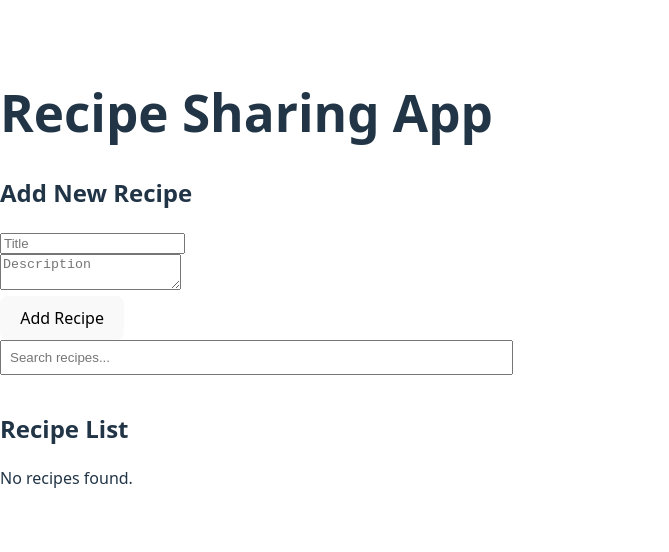
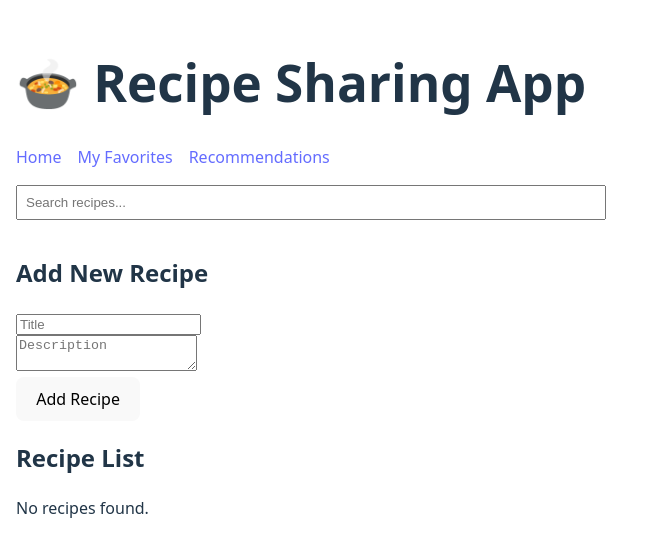
Before and after one commit to Ediga21/alx-fe-reactjs, a React (Vite) app in the folder recipe-sharing-app/: page / in a window 1280 px wide. Shown: the part 122-674 px from the top of the page, without its empty margins (0-669 px from the left). Built offline with nearby package versions, Linux system fonts and the light colour scheme.

Commit message:
Implement favorites and recommendations with updated App.jsx and store

```diff
--- a/recipe-sharing-app/src/App.jsx
+++ b/recipe-sharing-app/src/App.jsx
@@ -1,27 +1,46 @@
 // src/App.jsx
-import { BrowserRouter as Router, Routes, Route } from 'react-router-dom';
+import { BrowserRouter as Router, Routes, Route, Link } from 'react-router-dom';
 import AddRecipeForm from './components/AddRecipeForm';
 import RecipeList from './components/RecipeList';
 import RecipeDetails from './components/RecipeDetails';
-import SearchBar from './components/SearchBar'; // ✅ Added
+import SearchBar from './components/SearchBar';
+import FavoritesList from './components/FavoritesList';
+import RecommendationsList from './components/RecommendationsList';
 
 function App() {
   return (
     <Router>
-      <div>
-        <h1>Recipe Sharing App</h1>
+      <div style={{ padding: '1rem' }}>
+        <h1>🍲 Recipe Sharing App</h1>
+
+        {/* Navigation Links */}
+        <nav style={{ marginBottom: '1rem' }}>
+          <Link to="/" style={{ marginRight: '1rem' }}>Home</Link>
+          <Link to="/favorites" style={{ marginRight: '1rem' }}>My Favorites</Link>
+          <Link to="/recommendations">Recommendations</Link>
+        </nav>
+
         <Routes>
+          {/* Home page: Add, Search, List */}
           <Route
             path="/"
             element={
               <>
+                <SearchBar />
                 <AddRecipeForm />
-                <SearchBar /> {/* ✅ Search input here */}
                 <RecipeList />
               </>
             }
           />
+
+          {/* Recipe details page */}
           <Route path="/recipe/:id" element={<RecipeDetails />} />
+
+          {/* Favorites page */}
+          <Route path="/favorites" element={<FavoritesList />} />
+
+          {/* Recommendations page */}
+          <Route path="/recommendations" element={<RecommendationsList />} />
         </Routes>
       </div>
     </Router>
--- /dev/null
+++ b/recipe-sharing-app/src/components/FavoritesList.jsx
@@ -0,0 +1,25 @@
+import { useRecipeStore } from '../store/recipeStore';
+
+const FavoritesList = () => {
+  const recipes = useRecipeStore((state) => state.recipes);
+  const favorites = useRecipeStore((state) =>
+    state.favorites.map((id) => recipes.find((r) => r.id === id))
+  );
+
+  return (
+    <div>
+      <h2>My Favorites</h2>
+      {favorites.map(
+        (recipe) =>
+          recipe && (
+            <div key={recipe.id}>
+              <h3>{recipe.title}</h3>
+              <p>{recipe.description}</p>
+            </div>
+          )
+      )}
+    </div>
+  );
+};
+
+export default FavoritesList;
--- /dev/null
+++ b/recipe-sharing-app/src/components/RecommendationsList.jsx
@@ -0,0 +1,25 @@
+import { useEffect } from 'react';
+import { useRecipeStore } from '../store/recipeStore';
+
+const RecommendationsList = () => {
+  const recommendations = useRecipeStore((state) => state.recommendations);
+  const generateRecommendations = useRecipeStore((state) => state.generateRecommendations);
+
+  useEffect(() => {
+    generateRecommendations();
+  }, [generateRecommendations]);
+
+  return (
+    <div>
+      <h2>Recommended Recipes</h2>
+      {recommendations.map((recipe) => (
+        <div key={recipe.id}>
+          <h3>{recipe.title}</h3>
+          <p>{recipe.description}</p>
+        </div>
+      ))}
+    </div>
+  );
+};
+
+export default RecommendationsList;
--- a/recipe-sharing-app/src/store/recipeStore.js
+++ b/recipe-sharing-app/src/store/recipeStore.js
@@ -1,11 +1,12 @@
+// src/store/recipeStore.js
 import { create } from 'zustand';
 
 export const useRecipeStore = create((set) => ({
   recipes: [],
+  favorites: [],
+  recommendations: [],
   searchTerm: '',
   filteredRecipes: [],
-
-  setRecipes: (newRecipes) => set({ recipes: newRecipes }),
 
   addRecipe: (newRecipe) =>
     set((state) => ({
@@ -24,14 +25,31 @@ export const useRecipeStore = create((set) => ({
       recipes: state.recipes.filter((recipe) => recipe.id !== id),
     })),
 
-  setSearchTerm: (term) =>
+  setSearchTerm: (term) => set({ searchTerm: term }),
+
+  filterRecipes: () =>
+    set((state) => ({
+      filteredRecipes: state.recipes.filter((recipe) =>
+        recipe.title.toLowerCase().includes(state.searchTerm.toLowerCase())
+      ),
+    })),
+
+  addFavorite: (recipeId) =>
+    set((state) => ({
+      favorites: [...new Set([...state.favorites, recipeId])],
+    })),
+
+  removeFavorite: (recipeId) =>
+    set((state) => ({
+      favorites: state.favorites.filter((id) => id !== recipeId),
+    })),
+
+  generateRecommendations: () =>
     set((state) => {
-      const filtered = state.recipes.filter((recipe) =>
-        recipe.title.toLowerCase().includes(term.toLowerCase())
+      const recommended = state.recipes.filter(
+        (recipe) =>
+          state.favorites.includes(recipe.id) && Math.random() > 0.5
       );
-      return {
-        searchTerm: term,
-        filteredRecipes: filtered,
-      };
+      return { recommendations: recommended };
     }),
 }));
```
